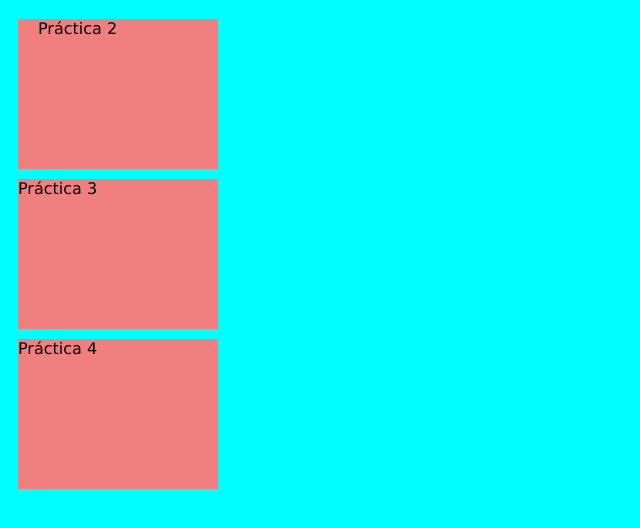
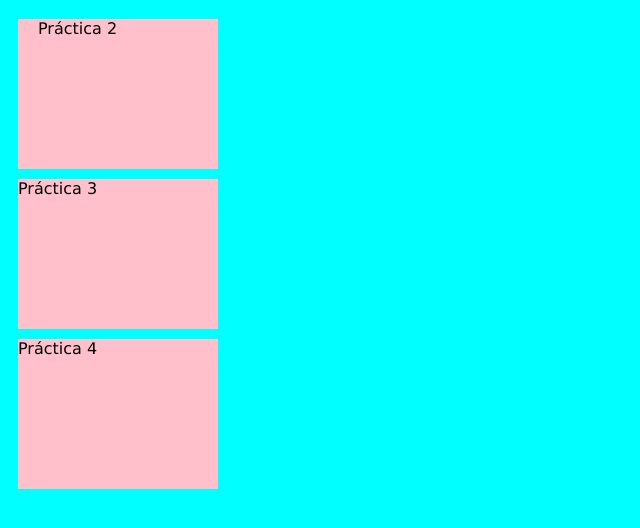
Before and after one commit to ljimenezCRN/2021agm4, a plain HTML site: page index.html in a window 1280 px wide. Shown: the part 62-590 px from the top of the page, without its empty margins (0-640 px from the left). Drawn offline with Linux system fonts and the light colour scheme.

Commit message:
Update estils.css

```diff
--- a/estils.css
+++ b/estils.css
@@ -7,6 +7,6 @@ body{
 .Cuadros {
   height: 150px;
   width: 200px;
-  background-color: lightcoral;
+  background-color: pink;
   margin: 10px;
 }
```
